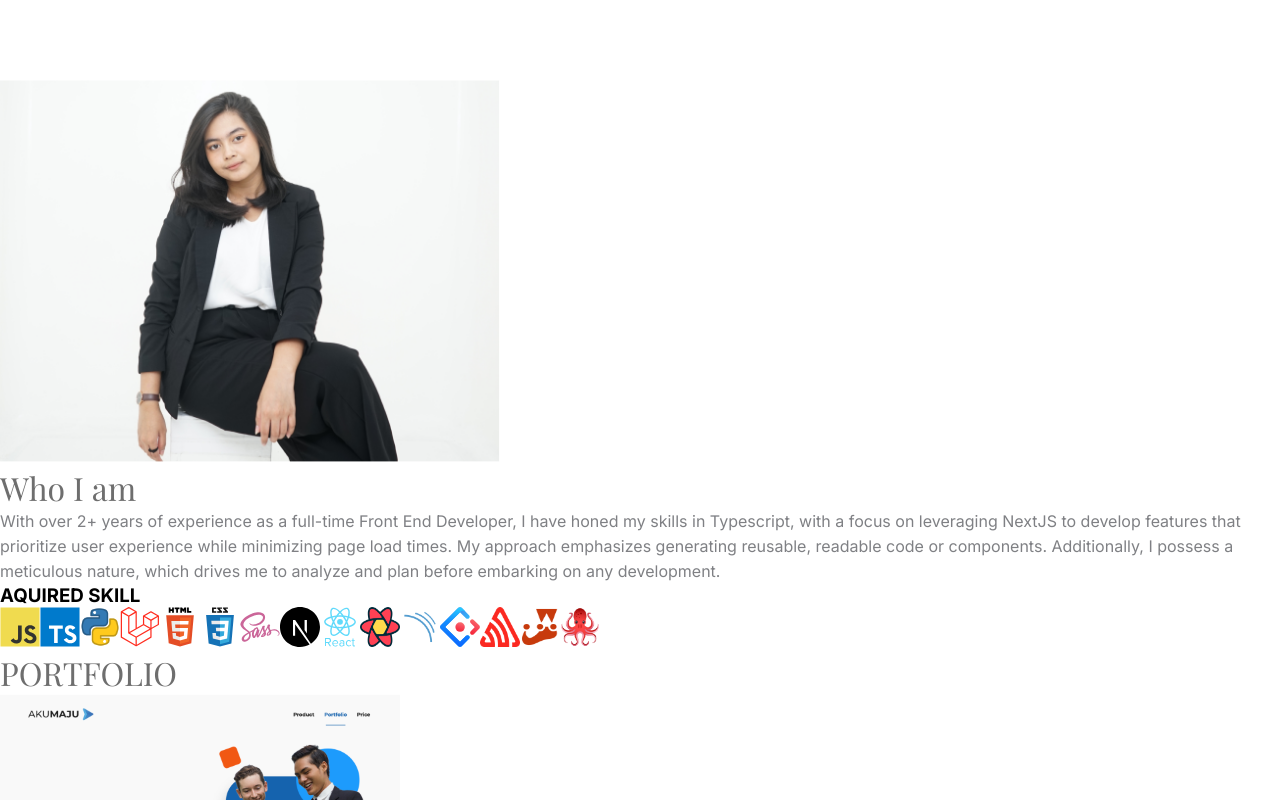
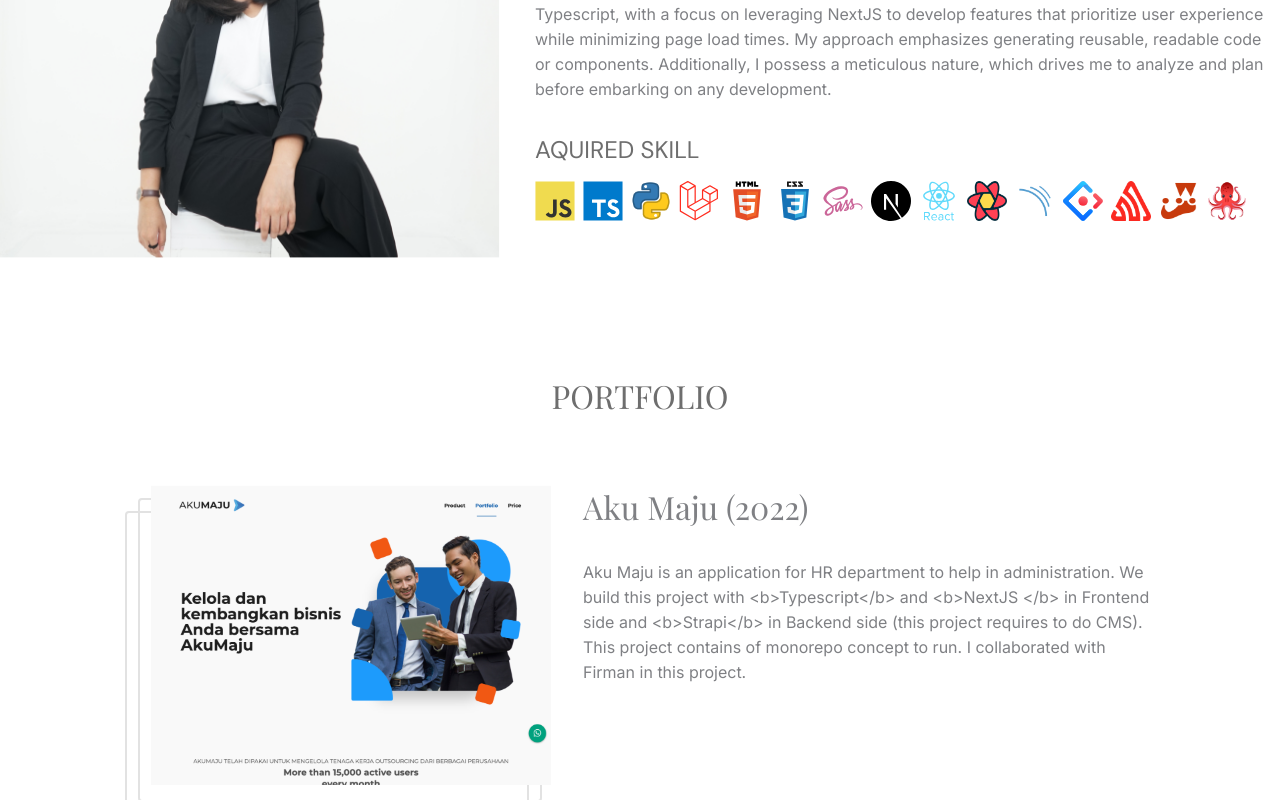
Before and after one commit to syaina/syaina-website, a Next.js app: page / in a window 1280 px wide. Shown: the part 820-1620 px from the top of the page. Built offline with nearby package versions, Linux system fonts and the light colour scheme.

Commit message:
style: css module page

```diff
--- a/app/globals.css
+++ b/app/globals.css
@@ -1,3 +1,5 @@
+@import url("https://fonts.googleapis.com/css2?family=DM+Sans:opsz,wght@200;400;600&family=Playfair+Display:wght@400;500;700&display=swap");
+
 /* :root {
   --max-width: 1100px;
   --border-radius: 12px;
@@ -72,8 +74,6 @@
     --card-border-rgb: 200, 200, 200;
   }
 } */
-
-@import url("https://fonts.googleapis.com/css2?family=DM+Sans:opsz,wght@200;400;600&family=Playfair+Display:wght@400;500;700&display=swap");
 
 :root {
   --max-width: 1280px;
--- a/app/page.module.css
+++ b/app/page.module.css
@@ -1,229 +1,142 @@
+.sectionContainer {
+  display: flex;
+  justify-content: space-between;
+  align-items: center;
+}
+
 .main {
   display: flex;
-  flex-direction: column;
   justify-content: space-between;
   align-items: center;
-  padding: 6rem;
-  min-height: 100vh;
+  padding-top: 55px;
 }
 
-.description {
-  display: inherit;
-  justify-content: inherit;
-  align-items: inherit;
-  font-size: 0.85rem;
-  max-width: var(--max-width);
-  width: 100%;
-  z-index: 2;
-  font-family: var(--font-mono);
+.aboutMeSection {
+  display: flex;
+  justify-content: space-between;
+  align-items: center;
+  margin-top: 80px;
+  gap: 2rem;
 }
 
-.description a {
+.aboutMeContent p {
+  margin-top: 1rem;
+}
+
+.h3 {
+  color: var(--tertiary-secondary, #6e6e6e);
+  font-family: var(--font-secondary);
+  font-size: 1.5rem;
+  font-style: normal;
+  font-weight: 500;
+  line-height: normal;
+  margin-top: 2rem;
+}
+
+.skillContainer {
+  margin-top: 1rem;
   display: flex;
-  justify-content: center;
-  align-items: center;
   gap: 0.5rem;
 }
 
-.description p {
-  position: relative;
-  margin: 0;
-  padding: 1rem;
-  background-color: rgba(var(--callout-rgb), 0.5);
-  border: 1px solid rgba(var(--callout-border-rgb), 0.3);
-  border-radius: var(--border-radius);
+.skillItem {
+  cursor: pointer;
 }
 
-.code {
-  font-weight: 700;
-  font-family: var(--font-mono);
+.skillItem:hover::before {
+  content: "";
+  width: 100px;
+  height: 50px;
+  background-color: var(--color-primary);
 }
 
-.grid {
-  display: grid;
-  grid-template-columns: repeat(4, minmax(25%, auto));
-  max-width: 100%;
-  width: var(--max-width);
+.experienceContainer {
+  padding: 1rem 0;
 }
 
-.card {
-  padding: 1rem 1.2rem;
-  border-radius: var(--border-radius);
-  background: rgba(var(--card-rgb), 0);
-  border: 1px solid rgba(var(--card-border-rgb), 0);
-  transition: background 200ms, border 200ms;
+.portfolio {
+  grid: 2rem 0;
+  margin-top: 80px;
+  text-align: center;
+  flex-direction: column;
+  gap: 4.25rem;
 }
 
-.card span {
-  display: inline-block;
-  transition: transform 200ms;
+.portfolioBtnWrapper {
+  display: flex;
+  gap: 2rem;
+  flex-direction: row;
 }
 
-.card h2 {
-  font-weight: 600;
-  margin-bottom: 0.7rem;
+.portfolioBtn {
+  cursor: pointer;
+  font-weight: 400;
 }
 
-.card p {
-  margin: 0;
-  opacity: 0.6;
-  font-size: 0.9rem;
-  line-height: 1.5;
-  max-width: 30ch;
+.portfolioBtn.active {
+  color: var(--color-primary);
+  font-weight: 500;
 }
 
-.center {
+.portfolioHeading {
   display: flex;
-  justify-content: center;
-  align-items: center;
-  position: relative;
-  padding: 4rem 0;
+  flex-direction: column;
+  gap: 2rem;
 }
 
-.center::before {
-  background: var(--secondary-glow);
-  border-radius: 50%;
-  width: 480px;
-  height: 360px;
-  margin-left: -400px;
+.portfolioContainer {
+  display: flex;
+  gap: 2rem;
+  text-align: left;
 }
 
-.center::after {
-  background: var(--primary-glow);
-  width: 240px;
-  height: 180px;
-  z-index: -1;
+.portfolioContainer:nth-child(2n + 1) {
+  flex-direction: row-reverse;
 }
 
-.center::before,
-.center::after {
-  content: '';
-  left: 50%;
-  position: absolute;
-  filter: blur(45px);
-  transform: translateZ(0);
+.portfolioContainer + .portfolioContainer {
+  margin-top: 4.5rem;
 }
 
-.logo {
+.borderContainer {
   position: relative;
-}
-/* Enable hover only on non-touch devices */
-@media (hover: hover) and (pointer: fine) {
-  .card:hover {
-    background: rgba(var(--card-rgb), 0.1);
-    border: 1px solid rgba(var(--card-border-rgb), 0.15);
-  }
-
-  .card:hover span {
-    transform: translateX(4px);
-  }
+  margin-left: 2rem;
 }
 
-@media (prefers-reduced-motion) {
-  .card:hover span {
-    transform: none;
-  }
+.borderContainer::before {
+  content: "";
+  display: block;
+  width: 400px;
+  aspect-ratio: 4/3;
+  border-radius: 4px;
+  border: 2px solid var(--bg-secondary, #e2e2e2);
+  position: absolute;
+  left: -13px;
+  top: 13px;
+  z-index: 2;
 }
 
-/* Mobile */
-@media (max-width: 700px) {
-  .content {
-    padding: 4rem;
-  }
-
-  .grid {
-    grid-template-columns: 1fr;
-    margin-bottom: 120px;
-    max-width: 320px;
-    text-align: center;
-  }
-
-  .card {
-    padding: 1rem 2.5rem;
-  }
-
-  .card h2 {
-    margin-bottom: 0.5rem;
-  }
-
-  .center {
-    padding: 8rem 0 6rem;
-  }
-
-  .center::before {
-    transform: none;
-    height: 300px;
-  }
-
-  .description {
-    font-size: 0.8rem;
-  }
-
-  .description a {
-    padding: 1rem;
-  }
-
-  .description p,
-  .description div {
-    display: flex;
-    justify-content: center;
-    position: fixed;
-    width: 100%;
-  }
-
-  .description p {
-    align-items: center;
-    inset: 0 0 auto;
-    padding: 2rem 1rem 1.4rem;
-    border-radius: 0;
-    border: none;
-    border-bottom: 1px solid rgba(var(--callout-border-rgb), 0.25);
-    background: linear-gradient(
-      to bottom,
-      rgba(var(--background-start-rgb), 1),
-      rgba(var(--callout-rgb), 0.5)
-    );
-    background-clip: padding-box;
-    backdrop-filter: blur(24px);
-  }
-
-  .description div {
-    align-items: flex-end;
-    pointer-events: none;
-    inset: auto 0 0;
-    padding: 2rem;
-    height: 200px;
-    background: linear-gradient(
-      to bottom,
-      transparent 0%,
-      rgb(var(--background-end-rgb)) 40%
-    );
-    z-index: 1;
-  }
+.borderContainer::after {
+  content: "";
+  display: block;
+  width: 400px;
+  aspect-ratio: 4/3;
+  border-radius: 4px;
+  border: 2px solid var(--bg-secondary, #e2e2e2);
+  position: absolute;
+  left: -26px;
+  top: 26px;
+  z-index: 2;
 }
 
-/* Tablet and Smaller Desktop */
-@media (min-width: 701px) and (max-width: 1120px) {
-  .grid {
-    grid-template-columns: repeat(2, 50%);
-  }
+.portfolioImgContainer {
+  position: relative;
+  width: 400px;
+  aspect-ratio: 4/3;
+  z-index: 4;
 }
 
-@media (prefers-color-scheme: dark) {
-  .vercelLogo {
-    filter: invert(1);
-  }
-
-  .logo {
-    filter: invert(1) drop-shadow(0 0 0.3rem #ffffff70);
-  }
+.portfolioContent__text {
+  margin-top: 2rem;
+  max-width: 578px;
 }
-
-@keyframes rotate {
-  from {
-    transform: rotate(360deg);
-  }
-  to {
-    transform: rotate(0deg);
-  }
-}
```
